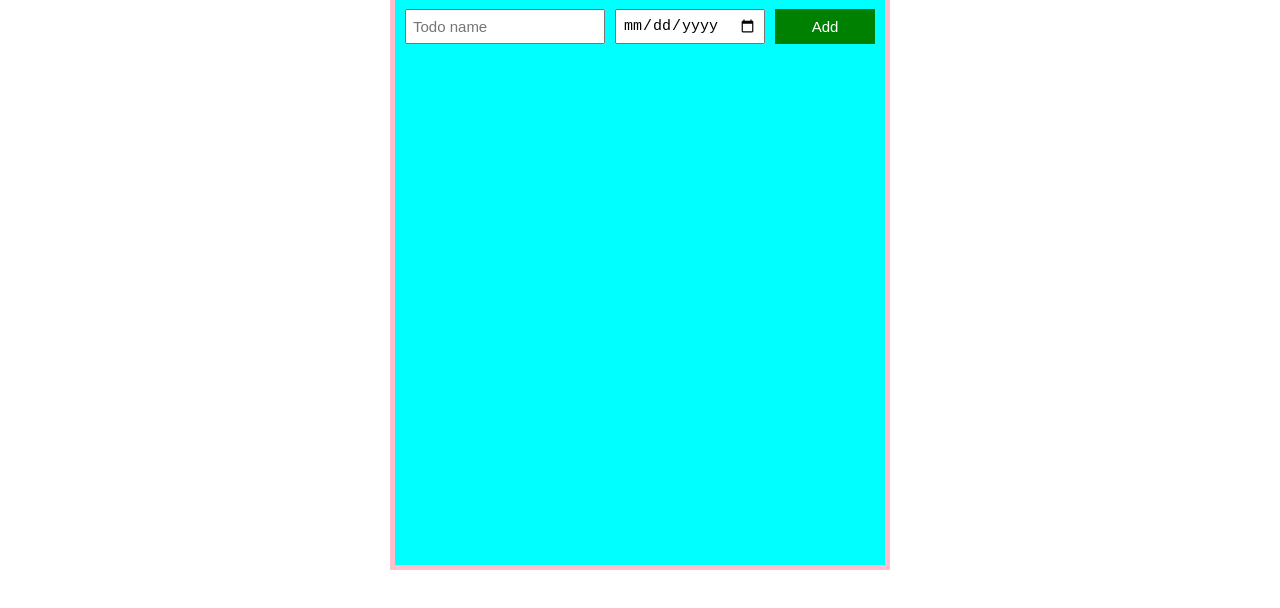
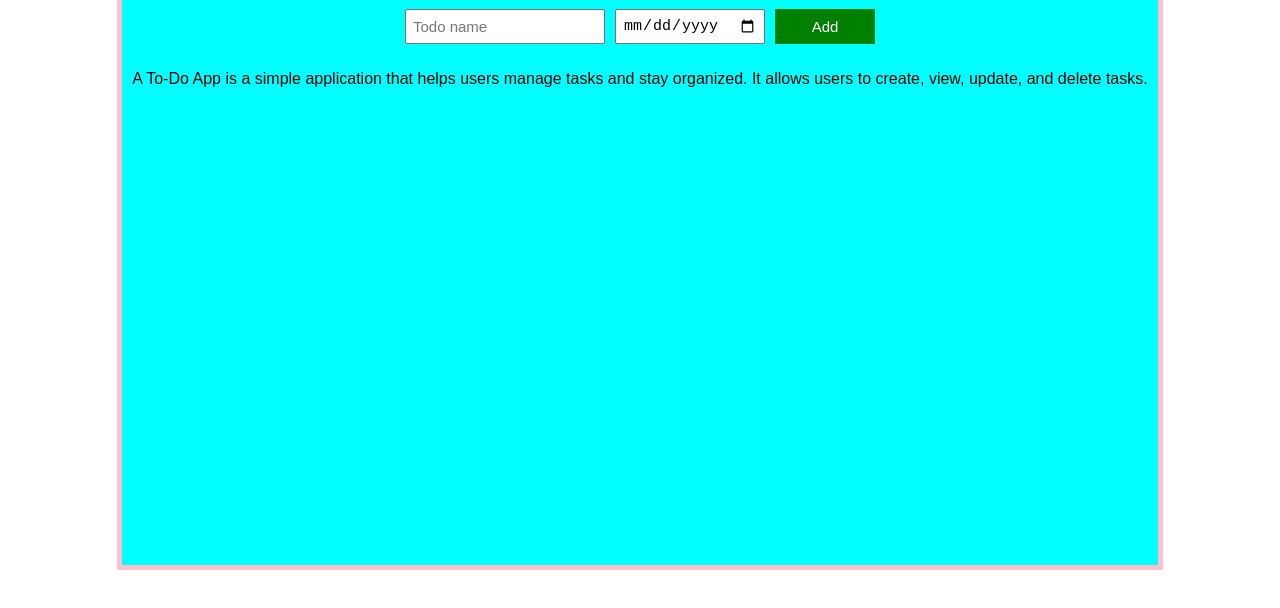
Before and after one commit to MichaelAdonu/express-website, a website: page public/index.html in a window 1280 px wide. Shown: the part 178-786 px from the top of the page. Drawn offline with Linux system fonts and the light colour scheme.

Commit message:
Added Description

```diff
--- a/public/index.html
+++ b/public/index.html
@@ -16,6 +16,13 @@
 				<button class="add-todo-btn js-add-todo-btn">Add</button>
 			</div>
 			<div class="js-todo-list todo-grid"></div>
+			<div>
+				<p>
+					A To-Do App is a simple application that helps users manage tasks and
+					stay organized. It allows users to create, view, update, and delete
+					tasks.
+				</p>
+			</div>
 		</div>
 	</body>
 </html>
```
